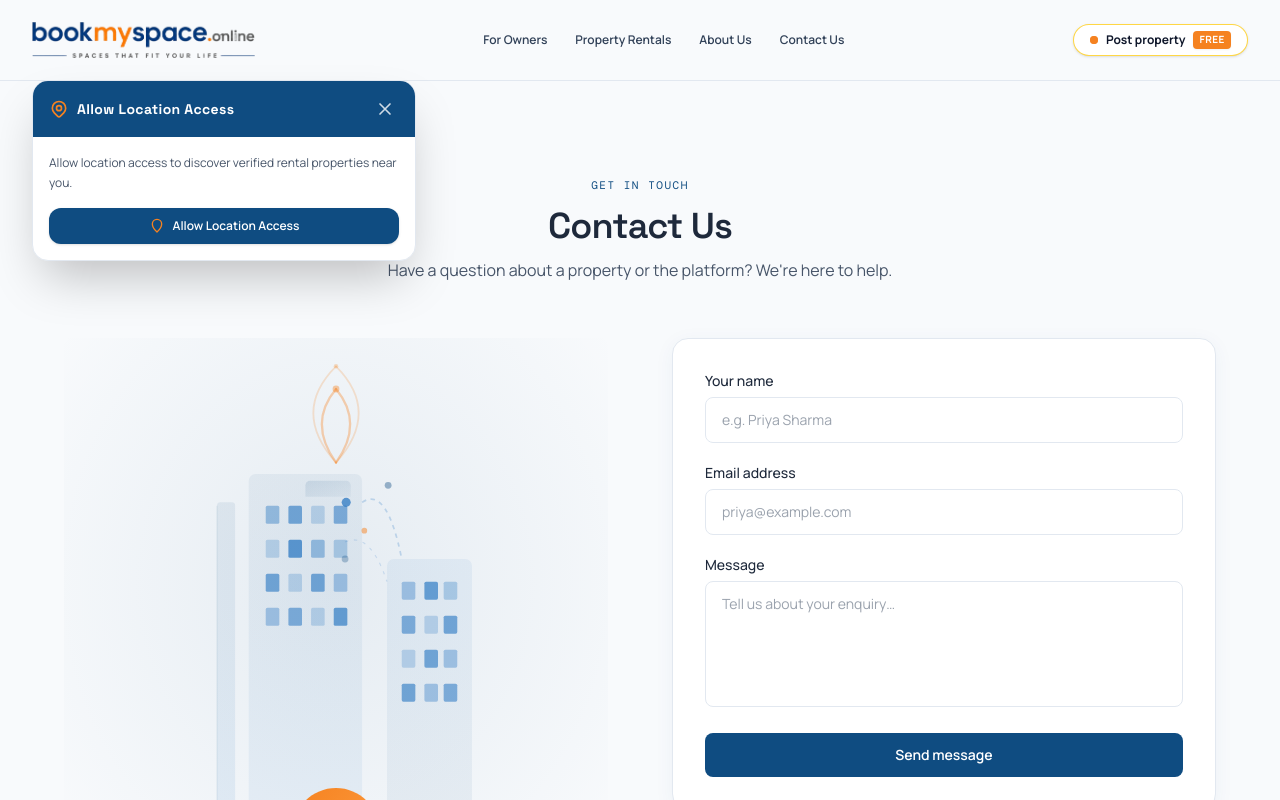
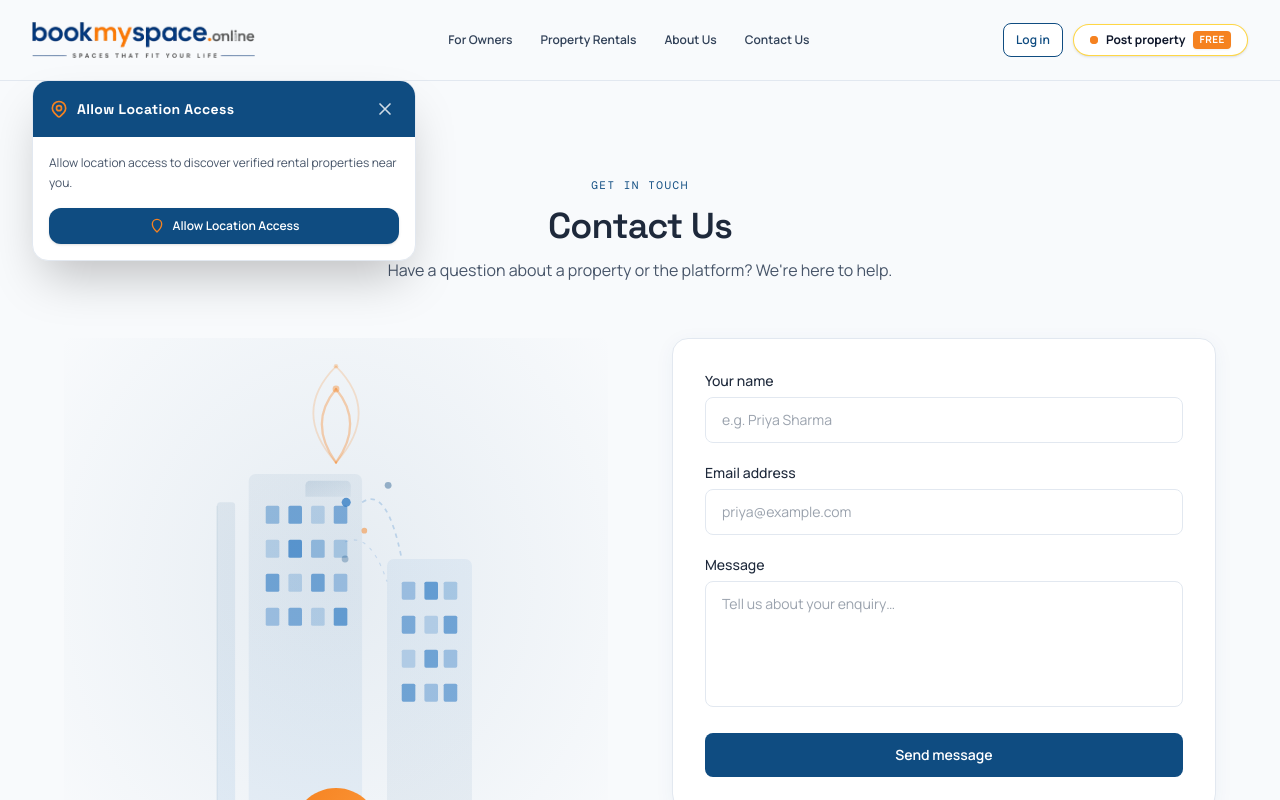
Before and after one commit to FluxTEKQ-01/-rentalisting-frontend, a React (Vite) app: page /contact in a window 1280 px wide. Shown: the top 800 px of the page. Built offline with nearby package versions, Linux system fonts and the light colour scheme.

Commit message:
feat: add Log in button next to Post property in header

```diff
--- a/src/layouts/PublicLayout.tsx
+++ b/src/layouts/PublicLayout.tsx
@@ -64,6 +64,9 @@ export default function PublicLayout() {
         </nav>
 
         <div className="hidden items-center gap-2.5 md:flex">
+          {!isAuthenticated && (
+            <Link to="/login" className="btn-outline btn-sm text-xs">Log in</Link>
+          )}
           {/* Post Property FREE Pill Button */}
           <Link
             to={isAuthenticated ? (user?.role === 'owner' ? '/owner/listings/create' : '/owner') : '/register'}
@@ -120,6 +123,9 @@ export default function PublicLayout() {
               FREE
             </span>
           </Link>
+          {!isAuthenticated && (
+            <Link to="/login" onClick={close} className="mt-1 btn-outline btn-sm w-full">Log in</Link>
+          )}
           {isAuthenticated && (
             <button className="mt-1 btn-outline btn-sm w-full" onClick={() => { logout(); close(); }}>Sign out</button>
           )}
```
